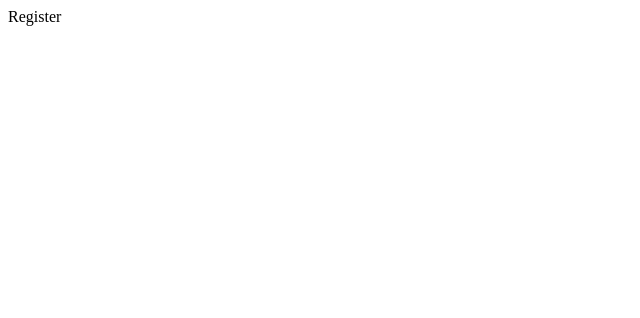
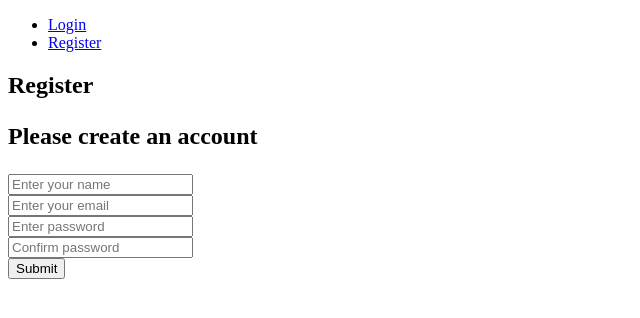
Before and after one commit to yotamgra/capstone-project-subletoti, a React (Create React App) app in the folder frontend/: page /register in a window 1280 px wide. Shown: the top 318 px of the page, without its empty margins (0-640 px from the left). Built offline with nearby package versions, Linux system fonts and the light colour scheme.

Commit message:
add forms to Login and Register pages

```diff
--- a/frontend/src/App.js
+++ b/frontend/src/App.js
@@ -2,12 +2,14 @@ import { BrowserRouter as Router, Routes, Route } from "react-router-dom";
 import Dashboard from "./pages/Dashboard";
 import Login from "./pages/Login";
 import Register from "./pages/Register";
+import Header from "./components/Header";
 
 function App() {
   return (
     <>
      <Router>
     <div>
+      <Header/>
     <Routes>
             <Route path="/" element={<Dashboard />} />
             <Route path="/login" element={<Login />} />
--- /dev/null
+++ b/frontend/src/components/Header.jsx
@@ -0,0 +1,18 @@
+import { Link, useNavigate } from "react-router-dom";
+
+function Header() {
+  return (
+    <header>
+      <ul>
+        <li>
+          <Link to="/login">Login</Link>
+        </li>
+        <li>
+          <Link to="/register">Register</Link>
+        </li>
+      </ul>
+    </header>
+  );
+}
+
+export default Header;
--- a/frontend/src/pages/Login.jsx
+++ b/frontend/src/pages/Login.jsx
@@ -1,9 +1,55 @@
-
+import { useState, useEffect } from "react";
 
 function Login() {
+  const [formData, setFormData] = useState({
+    email: "",
+    password: "",
+  });
+
+  const { email, password } = formData;
+
+  const onChange = (e) => {
+    setFormData((prevState) => ({
+      ...prevState,
+      [e.target.name]: e.target.value,
+    }));
+  };
+
+  const onSubmit = (e) => {
+    e.preventDefault();
+  };
   return (
-    <div>Login</div>
-  )
+    <>
+      <section>
+        <h1>Login</h1>
+      </section>
+      <form onSubmit={onSubmit}>
+        <div>
+          <input
+            type="email"
+            id="email"
+            name="email"
+            value={email}
+            placeholder="Enter your email"
+            onChange={onChange}
+          />
+        </div>
+        <div>
+          <input
+            type="password"
+            id="password"
+            name="password"
+            value={password}
+            placeholder="Enter password"
+            onChange={onChange}
+          />
+        </div>
+        <div>
+          <button type="submit">Submit</button>
+        </div>
+      </form>
+    </>
+  );
 }
 
-export default Login
+export default Login;
--- a/frontend/src/pages/Register.jsx
+++ b/frontend/src/pages/Register.jsx
@@ -1,9 +1,80 @@
-
+import { useState, useEffect } from "react";
 
 function Register() {
+  const [formData, setFormData] = useState({
+    name: "",
+    email: "",
+    password: "",
+    password2: "",
+  });
+
+  const { name, email, password, password2 } = formData;
+
+  const onChange = (e) => {
+    setFormData((prevState) => ({
+      ...prevState,
+      [e.target.name]: e.target.value,
+    }));
+  };
+
+  const onSubmit = (e) => {
+    e.preventDefault();
+  };
   return (
-    <div>Register</div>
-  )
+    <>
+      <section>
+        <h1>
+          Register
+          <p>Please create an account</p>
+        </h1>
+      </section>
+      <form onSubmit={onSubmit}>
+        <div>
+          <input
+            type="text"
+            id="name"
+            name="name"
+            value={name}
+            placeholder="Enter your name"
+            onChange={onChange}
+          />
+        </div>
+        <div>
+          <input
+            type="email"
+            id="email"
+            name="email"
+            value={email}
+            placeholder="Enter your email"
+            onChange={onChange}
+          />
+        </div>
+        <div>
+          <input
+            type="password"
+            id="password"
+            name="password"
+            value={password}
+            placeholder="Enter password"
+            onChange={onChange}
+          />
+        </div>
+        <div>
+          <input
+            type="password"
+            id="password2"
+            name="password2"
+            value={password2}
+            placeholder="Confirm password"
+            onChange={onChange}
+          />
+        </div>
+        <div>
+          <button type="submit">Submit</button>
+        </div>
+      </form>
+    </>
+  );
 }
 
-export default Register
+export default Register;
```
